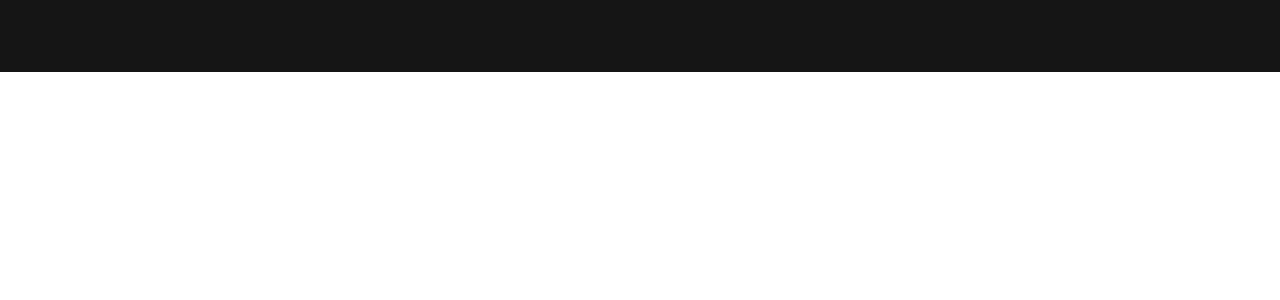
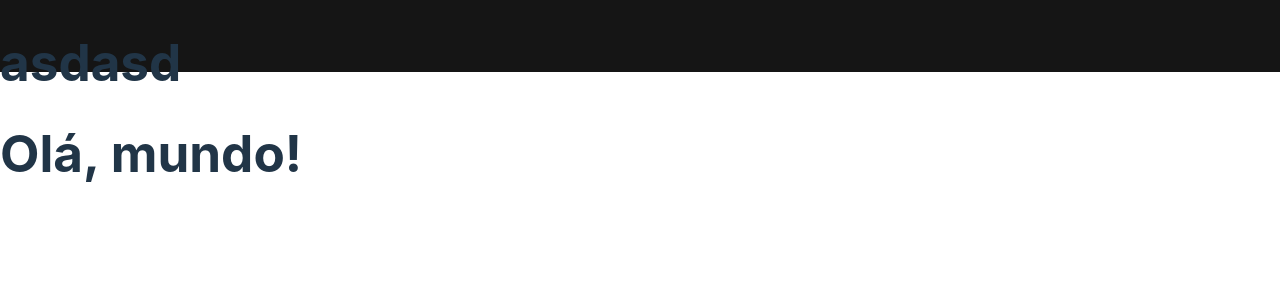
Before and after one commit to jao45gg/linkr, a React (Vite) app: page / in a window 1280 px wide. Shown: the top 300 px of the page. Built offline with nearby package versions, Linux system fonts and the light colour scheme.

Commit message:
testing layout in vite

```diff
--- a/package.json
+++ b/package.json
@@ -12,6 +12,7 @@
   "dependencies": {
     "react": "^18.2.0",
     "react-dom": "^18.2.0",
+    "react-router-dom": "^6.11.2",
     "styled-components": "^5.3.11"
   },
   "devDependencies": {
--- a/src/App.jsx
+++ b/src/App.jsx
@@ -1,7 +1,11 @@
 import "./App.css";
 
 function App() {
-  return <></>;
+  return (
+    <>
+      <h1>asdasd</h1>
+    </>
+  );
 }
 
 export default App;
--- a/src/Layout.jsx
+++ b/src/Layout.jsx
@@ -10,19 +10,10 @@ const LayoutBar = styled.main`
   background: #151515;
 `;
 
-import PropTypes from "prop-types";
-
-const Layout = ({ context }) => {
-  return (
-    <LayoutBar>
-      {/* Aqui você pode renderizar o componente desejado */}
-      {context}
-    </LayoutBar>
-  );
+const Layout = ({ children }) => {
+  return <LayoutBar>{children}</LayoutBar>;
 };
 
-Layout.propTypes = {
-  context: PropTypes.any.isRequired,
-};
+
 
 export default Layout;
--- a/src/main.jsx
+++ b/src/main.jsx
@@ -6,6 +6,9 @@ import './index.css'
 
 ReactDOM.createRoot(document.getElementById("root")).render(
   <React.StrictMode>
-    <Layout context={<App />} />
+    <Layout>
+      <App />
+      <h1>Olá, mundo!</h1>
+    </Layout>
   </React.StrictMode>
 );
```
Also changed, not shown: 1 other file (tests, documents, lock files or other folders).
